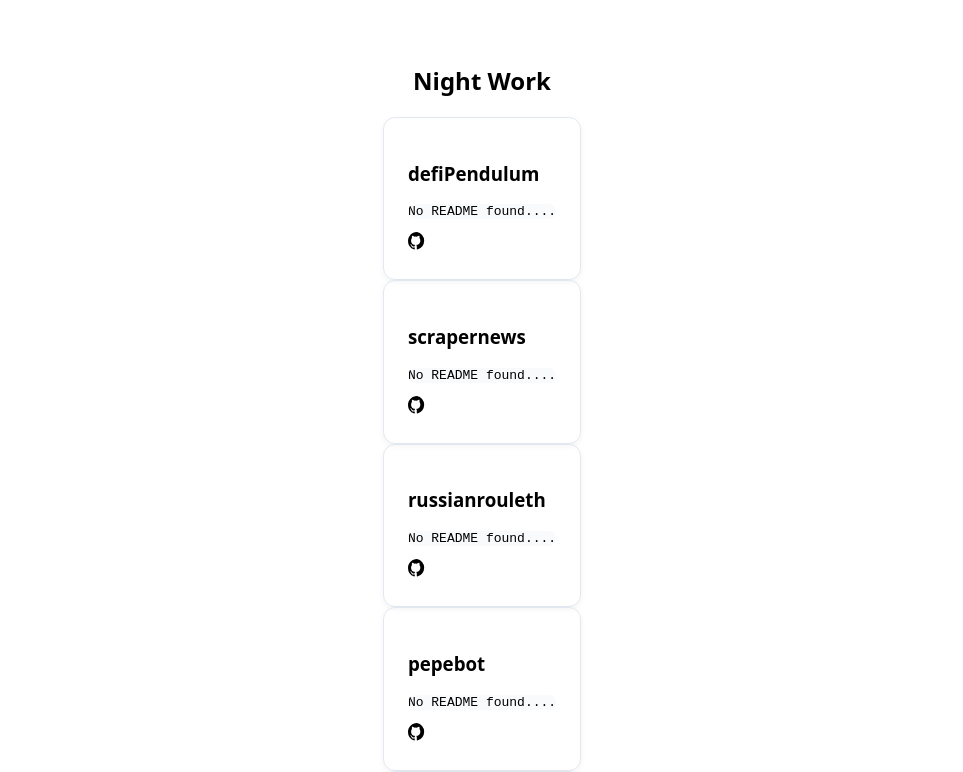
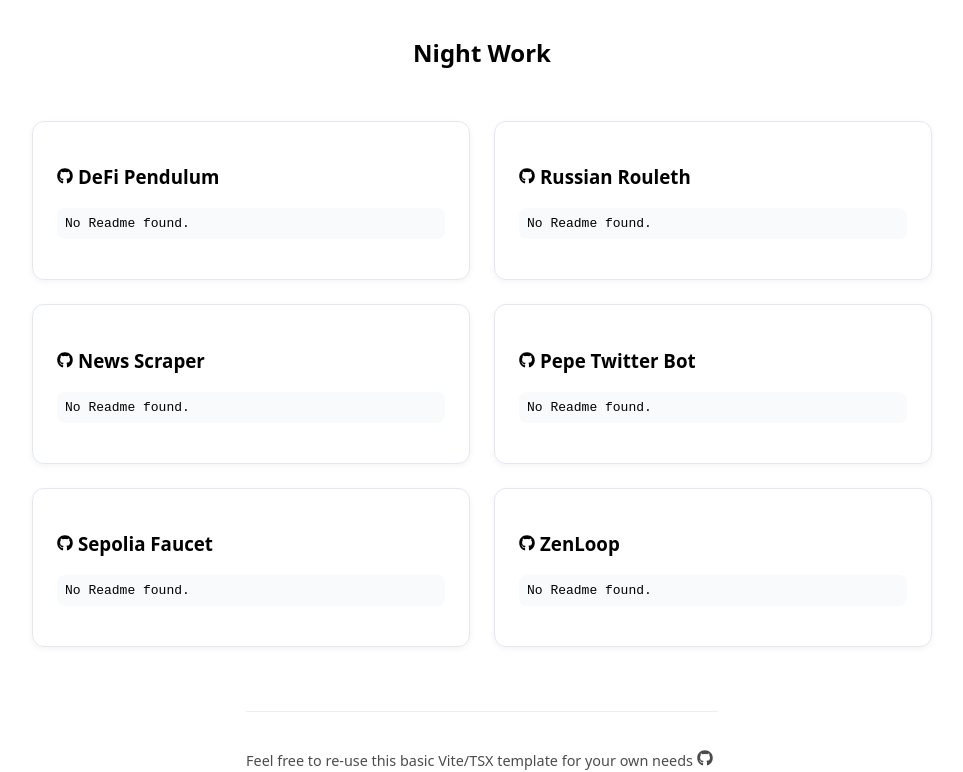
Before and after one commit to alexisnsns/pfalexns, a React (Vite) app: page / in a window 1280 px wide. Shown: the part 528-1300 px from the top of the page, without its empty margins (158-1121 px from the left). Built offline with nearby package versions, Linux system fonts and the light colour scheme; no server answers.

Commit message:
wording 3

```diff
--- a/package.json
+++ b/package.json
@@ -10,8 +10,10 @@
     "preview": "vite preview"
   },
   "dependencies": {
+    "lucide-react": "^0.545.0",
     "react": "^19.1.1",
-    "react-dom": "^19.1.1"
+    "react-dom": "^19.1.1",
+    "react-icons": "^5.5.0"
   },
   "devDependencies": {
     "@eslint/js": "^9.36.0",
--- a/src/App.tsx
+++ b/src/App.tsx
@@ -1,40 +1,53 @@
 import { useEffect, useState } from "react";
+import { Copy, Check } from "lucide-react";
+import { FaGithub } from "react-icons/fa";
 
 interface Project {
   name: string;
-  readme?: string;
+  readme?: string | null;
+  comments?: string;
+  displayName?: string;
 }
 
 const GITHUB_USERNAME = "alexisnsns";
 
 function App() {
   const [projects, setProjects] = useState<Project[]>([
-    { name: "defiPendulum" },
-    { name: "scrapernews" },
-    { name: "russianrouleth" },
-    { name: "pepebot" },
-    { name: "sepoliafaucet" },
-    { name: "zenLoop" },
+    { name: "defiPendulum", comments: "", displayName: "DeFi Pendulum" },
+    { name: "russianrouleth", comments: "", displayName: "Russian Rouleth" },
+    { name: "scrapernews", comments: "", displayName: "News Scraper" },
+    { name: "pepebot", comments: "", displayName: "Pepe Twitter Bot" },
+    { name: "sepoliafaucet", comments: "", displayName: "Sepolia Faucet" },
+    { name: "zenLoop", comments: "", displayName: "ZenLoop" },
     // https://gitlab.com/dev_lucas/cross_arb
   ]);
 
-  const fetchReadmeText = async (projectName: string): Promise<string> => {
+  const fetchReadmeText = async (
+    projectName: string
+  ): Promise<string | null> => {
+    // default URLs to try for any repo
     const urls = [
       `https://raw.githubusercontent.com/${GITHUB_USERNAME}/${projectName}/main/README.md`,
       `https://raw.githubusercontent.com/${GITHUB_USERNAME}/${projectName}/main/readme.md`,
-      `https://raw.githubusercontent.com/alexberthon/zenloop/master/README.md`,
     ];
+
+    // special case for zenLoop (since it’s on a different repo path)
+    if (projectName.toLowerCase() === "zenloop") {
+      urls.push(
+        "https://raw.githubusercontent.com/alexberthon/zenloop/master/README.md"
+      );
+    }
 
     for (const url of urls) {
       try {
         const res = await fetch(url);
         if (res.ok) return await res.text();
       } catch {
-        // ignore and try the next one
+        // just continue to the next URL
       }
     }
 
-    return "No README found.";
+    return null;
   };
 
   useEffect(() => {
@@ -68,7 +81,7 @@ function App() {
 
       <hr
         style={{
-          width: "60%",
+          width: "900px",
           border: "none",
           borderTop: "1px solid #e2e8f0",
         }}
@@ -91,12 +104,28 @@ function App() {
       <p>Proud ETH node operator; going bankless.</p>
       <div style={styles.links}>
         <a
-          style={styles.link}
+          style={{
+            ...styles.link,
+            display: "inline-flex",
+            alignItems: "center",
+            gap: "6px",
+            cursor: "pointer",
+          }}
           onMouseEnter={(e) => (e.currentTarget.style.color = "#4b5563")}
           onMouseLeave={(e) => (e.currentTarget.style.color = "#6b7280")}
           onClick={handleCopy}
         >
-          {copied ? "Copied to clipboard!" : email}
+          {copied ? (
+            <>
+              <Check size={16} strokeWidth={2} />
+              Copied!
+            </>
+          ) : (
+            <>
+              {/* 📋 Copy Icon */}
+              {email}
+            </>
+          )}
         </a>
         ·
         <a
@@ -132,7 +161,7 @@ function App() {
       </div>
       <hr
         style={{
-          width: "60%",
+          width: "900px",
           border: "none",
           borderTop: "1px solid #e2e8f0",
           marginTop: "1rem",
@@ -166,54 +195,39 @@ function App() {
         </li>
       </ul>
 
-      <h2 style={{ marginTop: "3rem" }}>Night Work</h2>
-      <div style={styles.projectList}>
+      <h2 style={{ marginTop: "" }}>Night Work</h2>
+      <div style={styles.projectGrid}>
         {projects.map((p) => (
           <div key={p.name} style={styles.projectCard}>
-            <h3>{p.name}</h3>
+            <h3>
+              {" "}
+              <a
+                href={`https://github.com/${GITHUB_USERNAME}/${p.name}`}
+                target="_blank"
+                rel="noopener noreferrer"
+                style={styles.repoLink}
+              >
+                <FaGithub size={16} strokeWidth={2} />
+              </a>
+              {p.displayName}
+            </h3>
             <pre style={styles.readme}>
-              {p.readme ? p.readme.slice(0, 500) + "..." : "Loading..."}
+              {p.readme ? p.readme.slice(0, 600) + "..." : "No Readme found."}
             </pre>
-            <a
-              href={`https://github.com/${GITHUB_USERNAME}/${p.name}`}
-              target="_blank"
-              rel="noopener noreferrer"
-              style={styles.repoLink}
-            >
-              {/* GitHub Icon */}
-              <svg
-                xmlns="http://www.w3.org/2000/svg"
-                viewBox="0 0 16 16"
-                fill="currentColor"
-                width="18"
-                height="18"
-                style={{ marginRight: "6px", verticalAlign: "middle" }}
-              >
-                <path d="M8 0C3.58 0 0 3.58 0 8a8 8 0 005.47 7.59c.4.07.55-.17.55-.38 0-.19-.01-.82-.01-1.49-2 .37-2.69-.49-2.86-.94-.09-.23-.48-.94-.82-1.13-.28-.15-.68-.52-.01-.53.63-.01 1.08.58 1.23.82.72 1.21 1.87.87 2.33.66.07-.52.28-.87.51-1.07-1.78-.2-3.64-.89-3.64-3.95 0-.87.31-1.59.82-2.15-.08-.2-.36-1.02.08-2.13 0 0 .67-.22 2.2.82a7.6 7.6 0 012 0c1.53-1.04 2.2-.82 2.2-.82.44 1.11.16 1.93.08 2.13.51.56.82 1.28.82 2.15 0 3.07-1.87 3.75-3.65 3.95.29.25.54.73.54 1.48 0 1.07-.01 1.93-.01 2.19 0 .21.15.46.55.38A8.001 8.001 0 008 0z" />
-              </svg>
-            </a>
+            <p> {p.comments}</p>
           </div>
         ))}
       </div>
       <footer style={styles.footer}>
         <p>
-          Feel free to re-use this basic Vite/TSX template for your own website
+          Feel free to re-use this basic Vite/TSX template for your own needs
           <a
-            href={`https://github.com/${GITHUB_USERNAME}/pfalexn`}
+            href={`https://github.com/${GITHUB_USERNAME}/pfalexns`}
             target="_blank"
             rel="noopener noreferrer"
             style={styles.repoLink}
           >
-            <svg
-              xmlns="http://www.w3.org/2000/svg"
-              viewBox="0 0 16 16"
-              fill="currentColor"
-              width="18"
-              height="18"
-              style={{ marginRight: "6px", verticalAlign: "middle" }}
-            >
-              <path d="M8 0C3.58 0 0 3.58 0 8a8 8 0 005.47 7.59c.4.07.55-.17.55-.38 0-.19-.01-.82-.01-1.49-2 .37-2.69-.49-2.86-.94-.09-.23-.48-.94-.82-1.13-.28-.15-.68-.52-.01-.53.63-.01 1.08.58 1.23.82.72 1.21 1.87.87 2.33.66.07-.52.28-.87.51-1.07-1.78-.2-3.64-.89-3.64-3.95 0-.87.31-1.59.82-2.15-.08-.2-.36-1.02.08-2.13 0 0 .67-.22 2.2.82a7.6 7.6 0 012 0c1.53-1.04 2.2-.82 2.2-.82.44 1.11.16 1.93.08 2.13.51.56.82 1.28.82 2.15 0 3.07-1.87 3.75-3.65 3.95.29.25.54.73.54 1.48 0 1.07-.01 1.93-.01 2.19 0 .21.15.46.55.38A8.001 8.001 0 008 0z" />
-            </svg>
+            <FaGithub size={16} strokeWidth={2} style={{ marginLeft: 4 }} />
           </a>
         </p>
       </footer>
@@ -254,6 +268,7 @@ const styles: Record<string, React.CSSProperties> = {
     borderRadius: "8px",
     overflowX: "auto",
     whiteSpace: "pre-wrap",
+    padding: '8px',
   },
   repoLink: {
     display: "inline-flex",
@@ -261,6 +276,7 @@ const styles: Record<string, React.CSSProperties> = {
     color: "black",
     textDecoration: "none",
     fontWeight: 500,
+    marginRight: 5,
   },
 
   footer: {
@@ -271,6 +287,14 @@ const styles: Record<string, React.CSSProperties> = {
     opacity: 0.7,
     textAlign: "center",
   },
+  projectGrid: {
+    display: "grid",
+    gridTemplateColumns: "repeat(auto-fit, minmax(350px, 1fr))",
+    gap: "1.5rem",
+    marginTop: "2rem",
+    maxWidth: "900px",
+    width: "100%",
+  },
 };
 
 export default App;
```
Also changed, not shown: 1 other file (tests, documents, lock files or other folders).
